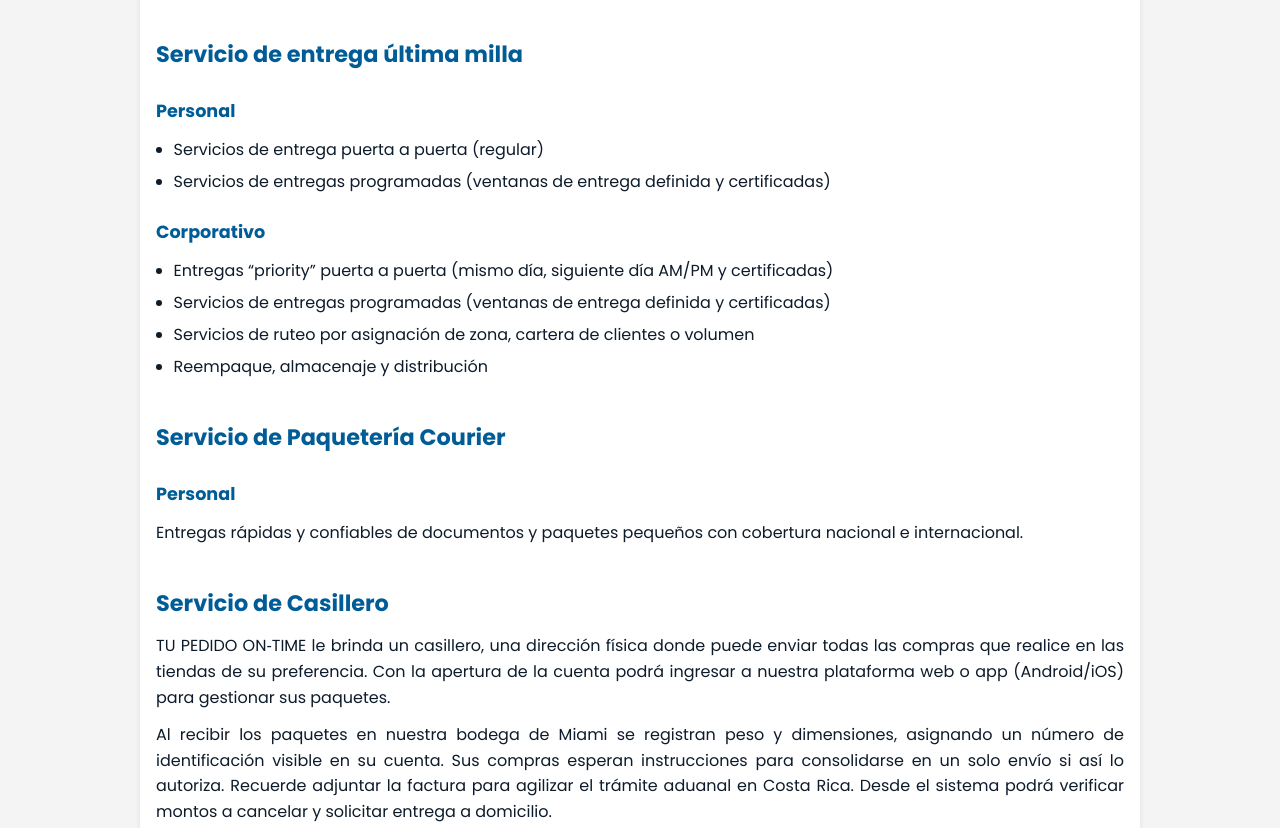
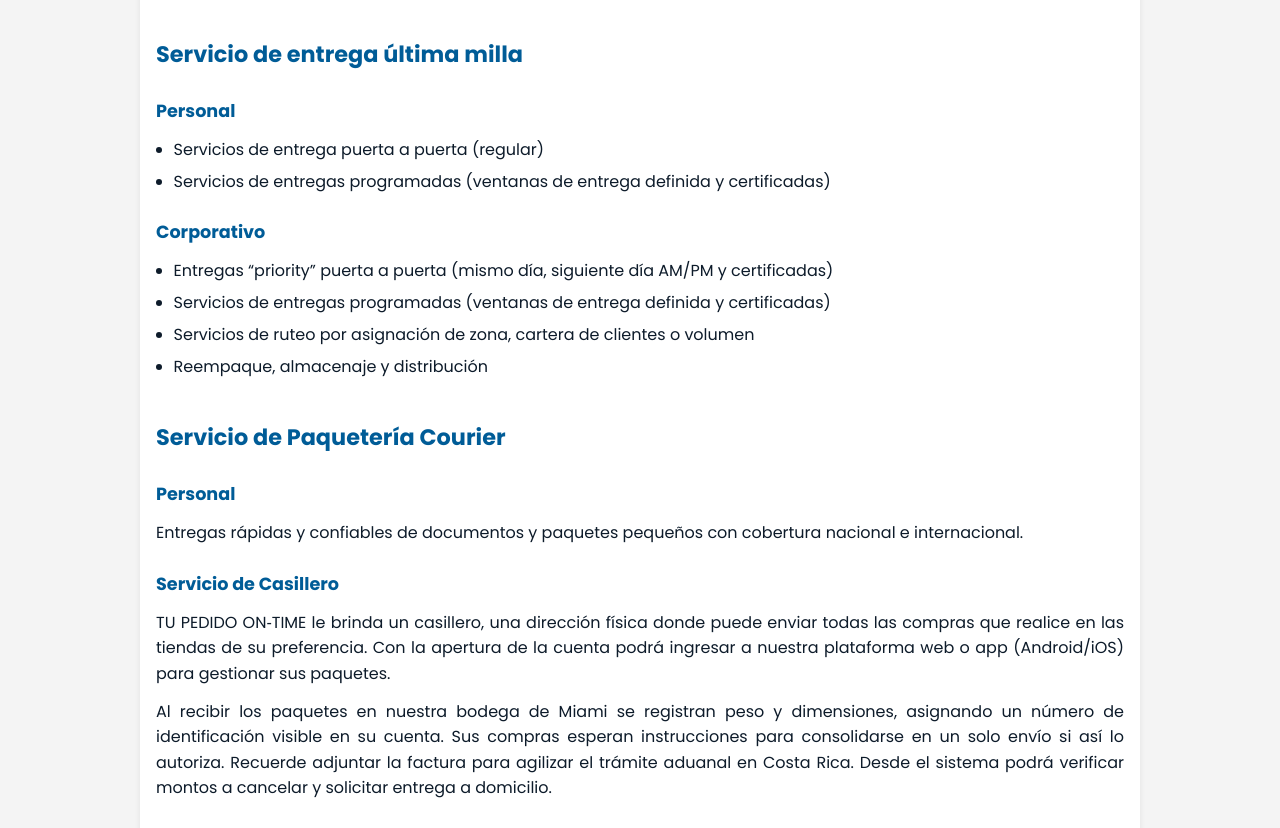
Before and after one commit to VSCAMACHO1104/TUPEDIDOON-TIME, a plain HTML site: page portafolio.html in a window 1280 px wide. Shown: the part 250-1078 px from the top of the page. Drawn offline with Linux system fonts and the light colour scheme.

Commit message:
Update portafolio.html

```diff
--- a/portafolio.html
+++ b/portafolio.html
@@ -60,7 +60,7 @@
     <h3>Personal</h3>
     <p>Entregas rápidas y confiables de documentos y paquetes pequeños con cobertura nacional e internacional.</p>
 
-    <h2>Servicio de Casillero</h2>
+    <h3>Servicio de Casillero</h3>
     <p>TU PEDIDO ON‑TIME le brinda un casillero, una dirección física donde puede enviar todas las compras que realice en las tiendas de su preferencia. Con la apertura de la cuenta podrá ingresar a nuestra plataforma web o app (Android/iOS) para gestionar sus paquetes.</p>
     <p>Al recibir los paquetes en nuestra bodega de Miami se registran peso y dimensiones, asignando un número de identificación visible en su cuenta. Sus compras esperan instrucciones para consolidarse en un solo envío si así lo autoriza. Recuerde adjuntar la factura para agilizar el trámite aduanal en Costa Rica. Desde el sistema podrá verificar montos a cancelar y solicitar entrega a domicilio.</p>
 
```
